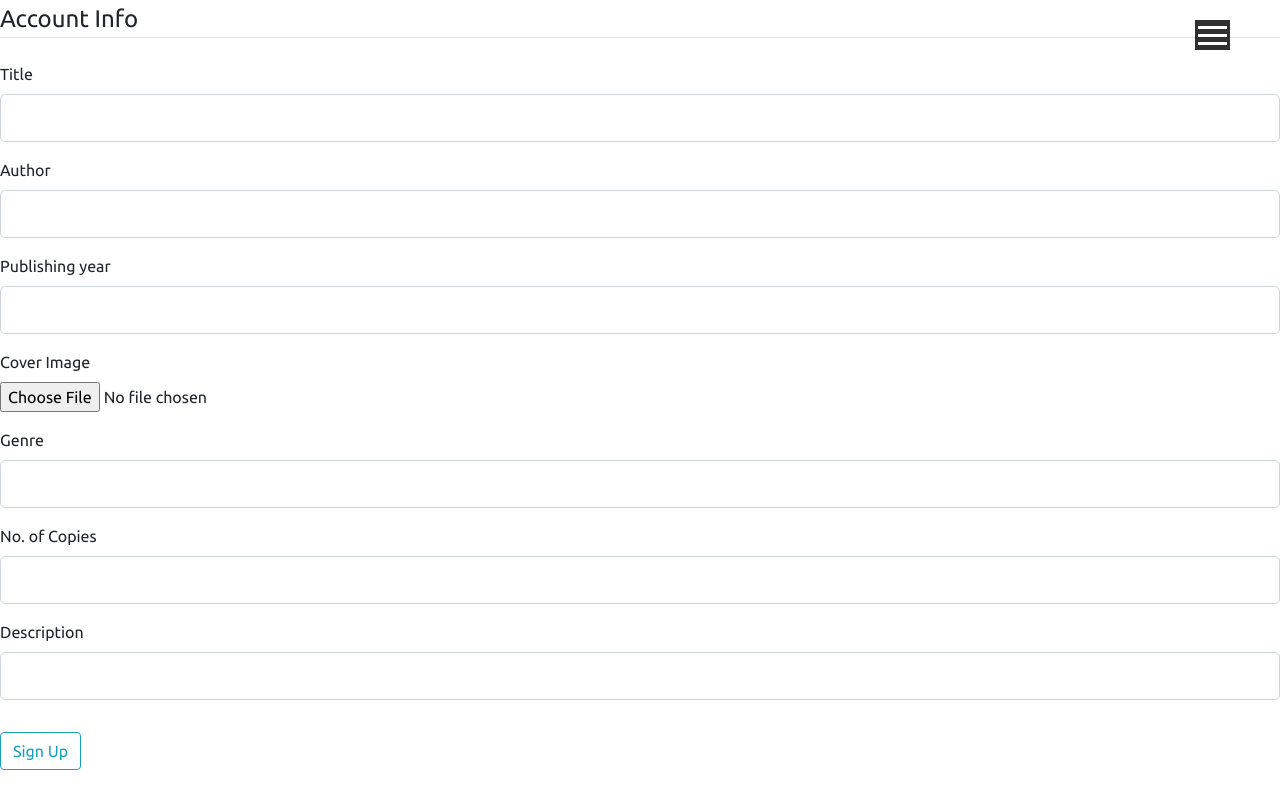
After one commit to Pratyaksha-047/Online-Bookstore, a Flask app: page /add_book in a window 1280 px wide. The commit adds this page. Run offline with Flask 2, Linux system fonts and the light colour scheme; a user stored in the database is signed in; some libraries are stand-ins or nearby versions.

Commit message:
admin dashboard and add book page added

```diff
--- a/main/__init__.py
+++ b/main/__init__.py
@@ -2,7 +2,8 @@ from flask import Flask
 from flask_sqlalchemy import SQLAlchemy
 from flask_bcrypt import Bcrypt
 from flask_login import LoginManager
-from flask_mail import Mail, Message
+from flask_admin import Admin
+from flask_mail import Mail
 
 app = Flask(__name__)
 app.config['SECRET_KEY'] = '7adc3fc0925de76b452faf237e6e1f7e'
@@ -21,6 +22,7 @@ app.config['SQLALCHEMY_TRACK_MODIFICATIONS'] = False
 db = SQLAlchemy(app)
 bcrypt = Bcrypt(app)
 login_manager = LoginManager(app)
+admin = Admin(app)
 login_manager.login_view = 'login'
 login_manager.login_message_category = 'info'
 
--- /dev/null
+++ b/main/decorators.py
@@ -0,0 +1,14 @@
+from functools import wraps
+from flask import abort
+from flask_login import current_user
+from flask import flash, redirect,url_for
+
+def admin_required(function):
+    @wraps(function)
+    def wrapper(*args, **kwargs):
+        if not current_user.is_admin:
+            flash("You are not signed in as an admin")
+            return redirect(url_for('home'))
+        else:
+            return function(*args, **kwargs)
+    return wrapper
--- a/main/forms.py
+++ b/main/forms.py
@@ -1,9 +1,13 @@
 from flask_wtf import FlaskForm
 import phonenumbers
+from flask_wtf.file import FileField,FileAllowed
 from wtforms import StringField, PasswordField, SubmitField, BooleanField
+from wtforms.fields.core import IntegerField
+from wtforms.fields.simple import FileField
 from wtforms.validators import DataRequired, Length, Email, EqualTo, ValidationError
 from main.models import User
 from flask_login import current_user
+import string
 
 
 class RegistrationForm(FlaskForm):
@@ -78,3 +82,23 @@ class ResetPasswordForm(FlaskForm):
     confirm_new_password = PasswordField('Confirm New Password',
                                      validators=[DataRequired(), EqualTo('new_password')])
     submit = SubmitField('Update password')
+
+class Add_bookForm(FlaskForm):
+    title = StringField('Title',
+                           validators=[DataRequired(), Length(min=1, max=50)])
+    author = StringField('Author',
+                           validators=[DataRequired(), Length(min=1, max=50)])
+    publishing_year = IntegerField('Publishing year', validators=[DataRequired()])
+    image_file= FileField('Cover Image',validators=[DataRequired(),FileAllowed(['jpg','png'])])
+    genre = StringField('Genre',
+                        validators=[DataRequired()])
+    nocopies = IntegerField('No. of Copies', validators=[DataRequired()])
+    description = StringField('Description',
+                           validators=[DataRequired()])
+    submit = SubmitField('Sign Up')
+
+
+    def validate_genre(self, genre):
+        avail_genre=['fiction','fantasy','adventure','comic','mystery','thriller','horror','classics','romance','autobiographies']
+        if (genre.data).lower() not in avail_genre:
+            raise ValidationError('Given genre is not available')
--- a/main/routes.py
+++ b/main/routes.py
@@ -1,11 +1,15 @@
 from main import app
+import os
+import secrets
+from PIL import Image
 from flask import render_template, url_for, flash, redirect,request
-from main.forms import RegistrationForm, LoginForm , ContactForm , UpdateAccountForm,ResetPasswordForm
-from main.models import User
+from main.forms import RegistrationForm, LoginForm , ContactForm , UpdateAccountForm,ResetPasswordForm, Add_bookForm
+from main.models import Book, User
 from flask_login import login_user, current_user, logout_user, login_required
 from flask_mail import Message
-#request
-from main import db, bcrypt,mail
+from flask_admin.contrib.sqla import ModelView
+from main.decorators import admin_required
+from main import db, bcrypt,mail, admin
 
 @app.route("/")
 @app.route("/home")
@@ -71,6 +75,33 @@ def logout():
 def about():
     return render_template('about.html')
 
+@app.route("/admin", methods=['GET', 'POST'])
+@login_required
+@admin_required
+def adminfunc():
+    pass
+class myModelView(ModelView):
+    def is_accessible(self):
+        return (current_user.is_admin==True)
+
+admin.add_view(myModelView(User,db.session))
+admin.add_view(myModelView(Book,db.session))
+
+@app.route("/add_book", methods=['GET', 'POST'])
+@login_required
+@admin_required
+def add_book():
+    form= Add_bookForm()
+    if form.validate_on_submit():
+        image_f = save_picture(form.image_file.data)
+        book = Book(title=form.title.data, author=form.author.data, publishing_year=form.publishing_year.data, genre=form.genre.data, nocopies=form.nocopies.data,description=form.description.data,image_file=image_f)
+        db.session.add(book)
+        db.session.commit()
+        flash('A book has been added to the collection!', 'success')
+        return redirect(url_for('add_book'))
+    return render_template('add_book.html',title='Add_book', form=form)
+
+
 @app.route("/account", methods=['GET', 'POST'])
 @login_required
 def account():
@@ -100,3 +131,19 @@ def account():
             flash('Old Password not changed', 'danger')
 
     return render_template('account.html', title='Account', account_form=form1, password_form =form2)
+
+'''def image():
+    image_file = url_for('static/img',filename='books/'+)'''
+
+def save_picture(form_picture):
+    random_hex = secrets.token_hex(8)
+    _, f_ext = os.path.splitext(form_picture.filename)
+    picture_fn = random_hex + f_ext
+    picture_path = os.path.join(app.root_path, 'static\\img\\books', picture_fn)
+
+    output_size = (125, 125)
+    i = Image.open(form_picture)
+    i.thumbnail(output_size)
+    i.save(picture_path)
+
+    return picture_fn
--- /dev/null
+++ b/main/templates/add_book.html
@@ -0,0 +1,100 @@
+{% extends "base.html" %}
+{% block content %}
+<form method="POST" action="" enctype="multipart/form-data">
+{{ form.hidden_tag() }}
+<fieldset class="form-group">
+    <legend class="border-bottom mb-4">Account Info</legend>
+    <div class="form-group">
+        {{ form.title.label(class="form-control-label") }}
+
+        {% if form.title.errors %}
+            {{ form.title(class="form-control form-control-lg is-invalid") }}
+            <div class="invalid-feedback">
+                {% for error in form.title.errors %}
+                    <span>{{ error }}</span>
+                {% endfor %}
+            </div>
+        {% else %}
+            {{ form.title(class="form-control form-control-lg") }}
+        {% endif %}
+    </div>
+    <div class="form-group">
+        {{ form.author.label(class="form-control-label") }}
+        {% if form.author.errors %}
+            {{ form.author(class="form-control form-control-lg is-invalid") }}
+            <div class="invalid-feedback">
+                {% for error in form.author.errors %}
+                    <span>{{ error }}</span>
+                {% endfor %}
+            </div>
+        {% else %}
+            {{ form.author(class="form-control form-control-lg") }}
+        {% endif %}
+    </div>
+    <div class="form-group">
+        {{ form.publishing_year.label(class="form-control-label") }}
+        {% if form.publishing_year.errors %}
+            {{ form.publishing_year(class="form-control form-control-lg is-invalid") }}
+            <div class="invalid-feedback">
+                {% for error in form.publishing_year.errors %}
+                    <span>{{ error }}</span>
+                {% endfor %}
+            </div>
+        {% else %}
+            {{ form.publishing_year(class="form-control form-control-lg") }}
+        {% endif %}
+    </div>
+    <div class="form-group">
+        {{ form.image_file.label() }}
+        {{ form.image_file(class="form-control-file") }}
+        {% if form.image_file.errors %}
+            {% for error in form.image_file.errors %}
+                <span class="text-danger">{{ error }}</span></br>
+            {% endfor %}
+        {% endif %}
+    </div>
+    <div class="form-group">
+        {{ form.genre.label(class="form-control-label") }}
+        {% if form.genre.errors %}
+            {{ form.genre(class="form-control form-control-lg is-invalid") }}
+            <div class="invalid-feedback">
+                {% for error in form.genre.errors %}
+                    <span>{{ error }}</span>
+                {% endfor %}
+            </div>
+        {% else %}
+            {{ form.genre(class="form-control form-control-lg") }}
+        {% endif %}
+    </div>
+    <div class="form-group">
+        {{ form.nocopies.label(class="form-control-label") }}
+        {% if form.nocopies.errors %}
+            {{ form.nocopies(class="form-control form-control-lg is-invalid") }}
+            <div class="invalid-feedback">
+                {% for error in form.nocopies.errors %}
+                    <span>{{ error }}</span>
+                {% endfor %}
+            </div>
+        {% else %}
+            {{ form.nocopies(class="form-control form-control-lg") }}
+        {% endif %}
+    </div>
+    <div class="form-group">
+        {{ form.description.label(class="form-control-label") }}
+        {% if form.description.errors %}
+            {{ form.description(class="form-control form-control-lg is-invalid") }}
+            <div class="invalid-feedback">
+                {% for error in form.description.errors %}
+                    <span>{{ error }}</span>
+                {% endfor %}
+            </div>
+        {% else %}
+            {{ form.description(class="form-control form-control-lg") }}
+        {% endif %}
+    </div>
+</fieldset>
+<div class="form-group">
+    {{ form.submit(class="btn btn-outline-info") }}
+</div>
+</form>
+{% endblock content %}
--- a/main/templates/base.html
+++ b/main/templates/base.html
@@ -45,12 +45,27 @@
           <a class="nav-link" style="color: white" href="{{ url_for('contact') }}">Contact Us</a>
         </li>
         {% if current_user.is_authenticated %}
+        {% if current_user.is_admin == 1  %}
+        <li class="nav-item">
+          <a class="nav-link" style="color: white" href="{{ url_for('adminfunc') }}">Admin</a>
+        </li>
+        <li class="nav-item">
+          <a class="nav-link" style="color: white" href="{{ url_for('add_book') }}">Add Book</a>
+        </li>
         <li class="nav-item">
           <a class="nav-link" style="color: white" href="{{ url_for('account') }}">Account</a>
         </li>
         <li class="nav-item">
           <a class="nav-link" style="color: white" href="{{ url_for('logout') }}">Logout</a>
         </li>
+        {% else %}
+        <li class="nav-item">
+          <a class="nav-link" style="color: white" href="{{ url_for('account') }}">Account</a>
+        </li>
+        <li class="nav-item">
+          <a class="nav-link" style="color: white" href="{{ url_for('logout') }}">Logout</a>
+        </li>
+        {%endif%}
         {% else %}
         <li class="nav-item">
           <a class="nav-link" style="color: white" href="{{ url_for('login') }}">Login</a>
--- a/requirements.txt
+++ b/requirements.txt
@@ -19,3 +19,4 @@ SQLAlchemy==1.4.23
 Werkzeug==2.0.1
 WTForms==2.3.3
 phonenumbers==8.11.0
+Flask-admin
```
Also changed, not shown: main/models.py (+6 -3 lines), main/site.db, main/static/img/books/257009427fe37b54.jpg (added), main/static/img/books/91af7bd74b6b8e41.jpg (added), main/static/img/books/a9c10fc9a0730595.jpg (added), 1 other file.
